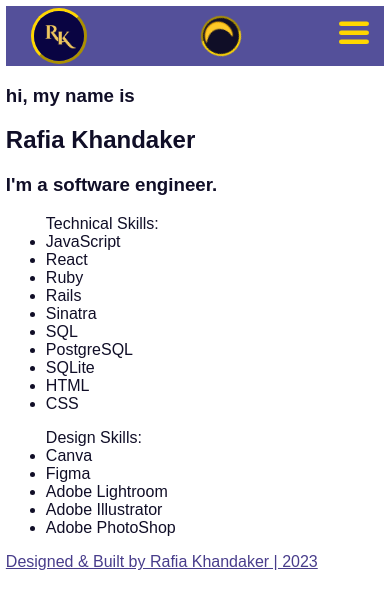
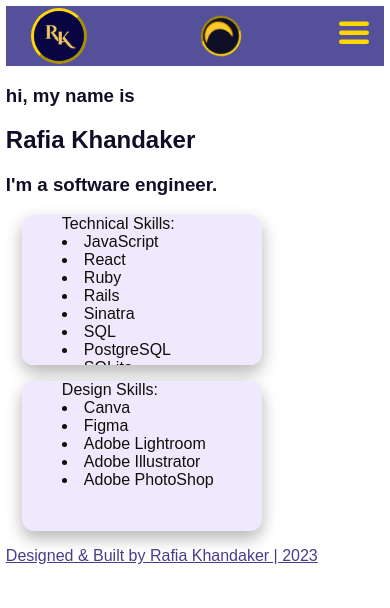
Before and after one commit to RafiaJK/portfolio, a React (Create React App) app: page / in a window 390 px wide. Shown: the top 608 px of the page. Built offline with nearby package versions, Linux system fonts and the light colour scheme.

Commit message:
Updated mobile navbar, updated skills styling

```diff
--- a/package.json
+++ b/package.json
@@ -7,7 +7,9 @@
     "@testing-library/jest-dom": "^5.16.5",
     "@testing-library/react": "^13.4.0",
     "@testing-library/user-event": "^13.5.0",
+    "bootstrap": "^5.3.0-alpha1",
     "react": "^18.2.0",
+    "react-bootstrap": "^2.7.2",
     "react-dom": "^18.2.0",
     "react-router-dom": "^6.8.0",
     "react-scripts": "5.0.1",
--- a/public/index.html
+++ b/public/index.html
@@ -2,7 +2,7 @@
 <html lang="en">
   <head>
     <meta charset="utf-8" />
-    <link rel="icon" href="%PUBLIC_URL%/favicon.ico" />
+    <link rel="icon" href="%PUBLIC_URL%/initials_logo.png" />
     <meta name="viewport" content="width=device-width, initial-scale=1" />
     <meta name="theme-color" content="#000000" />
     <meta
@@ -24,7 +24,7 @@
       work correctly both with client-side routing and a non-root public URL.
       Learn how to configure a non-root public URL by running `npm run build`.
     -->
-    <title>React App</title>
+    <title>Rafia Khandaker</title>
   </head>
   <body>
     <noscript>You need to enable JavaScript to run this app.</noscript>
--- a/src/App.js
+++ b/src/App.js
@@ -1,4 +1,3 @@
-import logo from './logo.svg';
 import { useState, useEffect } from 'react';
 import './App.css';
 import Resume from './Resume';
@@ -9,6 +8,7 @@ import Projects from "./Projects";
 import Socials from './Socials';
 import { Route, Routes, BrowserRouter, Link } from "react-router-dom";
 import './darkTheme.css';
+
 
 function App() {
 
--- /dev/null
+++ b/src/Home.css
@@ -0,0 +1,12 @@
+.tech-skills-list{
+    margin: 1rem;
+    border-radius: 12px;
+    /* text-align: center; */
+    height:150px;
+    list-style:inside;
+    width: 200px;
+    overflow: auto;
+    color: rgb(19, 14, 10);
+    background-color: rgb(240, 232, 253);
+    box-shadow: 0 8px 16px 0 rgba(0,0,0,0.2), 0 6px 20px 0 rgba(0, 0, 0, 0.112);
+}
--- a/src/Home.js
+++ b/src/Home.js
@@ -1,4 +1,5 @@
 import './App.css';
+import './Home.css';
 
 function Home() {
   return (
@@ -7,7 +8,7 @@ function Home() {
       <h2>Rafia Khandaker</h2>
       <h3>I'm a software engineer.</h3>
 
-      <ul>Technical Skills:
+      <ul className="tech-skills-list">Technical Skills:
         <li>JavaScript</li>
         <li>React</li>
         <li>Ruby</li>
@@ -20,7 +21,7 @@ function Home() {
         <li>CSS</li>
       </ul>
 
-      <ul>Design Skills:
+      <ul className='tech-skills-list'>Design Skills:
         <li>Canva</li>
         <li>Figma</li>
         <li>Adobe Lightroom</li>
--- a/src/Nav.js
+++ b/src/Nav.js
@@ -30,7 +30,7 @@ function Nav({toggleTheme, theme}) {
     <div className="nav">
 
       <nav className='navbar'>
-      <div className='nav-container'>
+    <div className='nav-container'>
       <div className="logo">
         <Link to="/"> <img class="rk-logo"
        src={initials_logo}/> </Link>
@@ -54,7 +54,8 @@ function Nav({toggleTheme, theme}) {
         </svg>
       </div>
 
-        <div className={`navlinks ${showNav && 'active'}`}>
+
+        <div className={`navlinks ${showNav && 'active'}`} onClick={toggleNav}>
           <ul>
             <li><Link to="/about">About Rafia</Link></li>
             <li><Link to="/resume">Resume</Link></li>
@@ -64,8 +65,9 @@ function Nav({toggleTheme, theme}) {
 
           </ul>
         </div>
-        </div>
-      </nav>
+    </div>
+
+    </nav>
 
     </div>
   );
--- a/src/darkTheme.css
+++ b/src/darkTheme.css
@@ -11,6 +11,12 @@
     color:rgb(230, 223, 173)
 }
 
+.dark .tech-skills-list{
+    background-color: #100e27;
+    color: lavender;
+    box-shadow: 0 8px 16px 0 rgba(255, 254, 242, 0.2), 0 6px 20px 0 rgba(255, 255, 255, 0.112);
+}
+
 .light {
     background-color: #fff;
     color: rgb(16, 14, 39);
```
Also changed, not shown: public/initials_logo.png (added), public/manifest.json, 1 other file (tests, documents, lock files or other folders).
